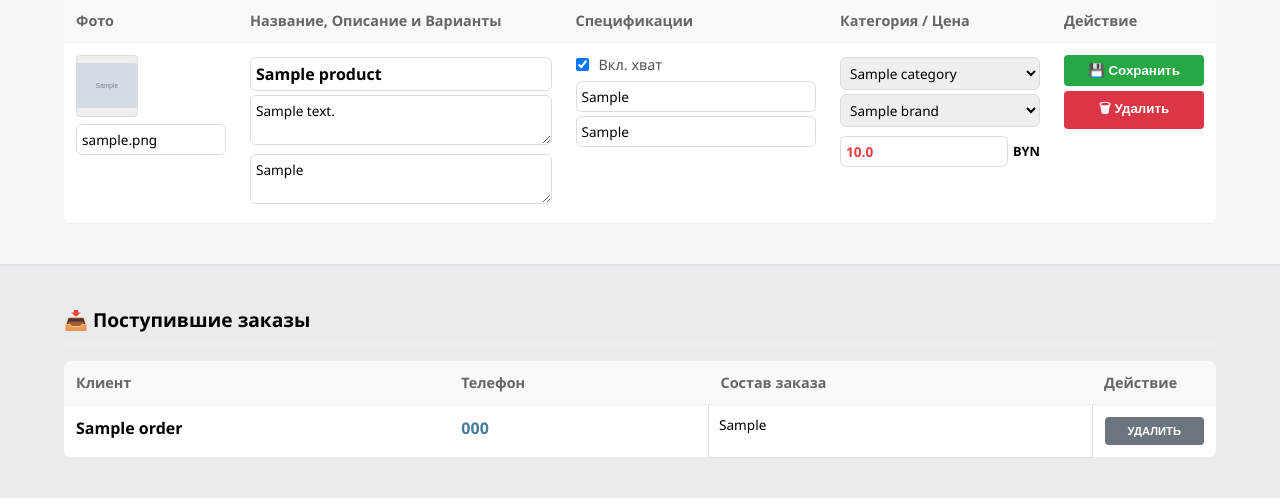
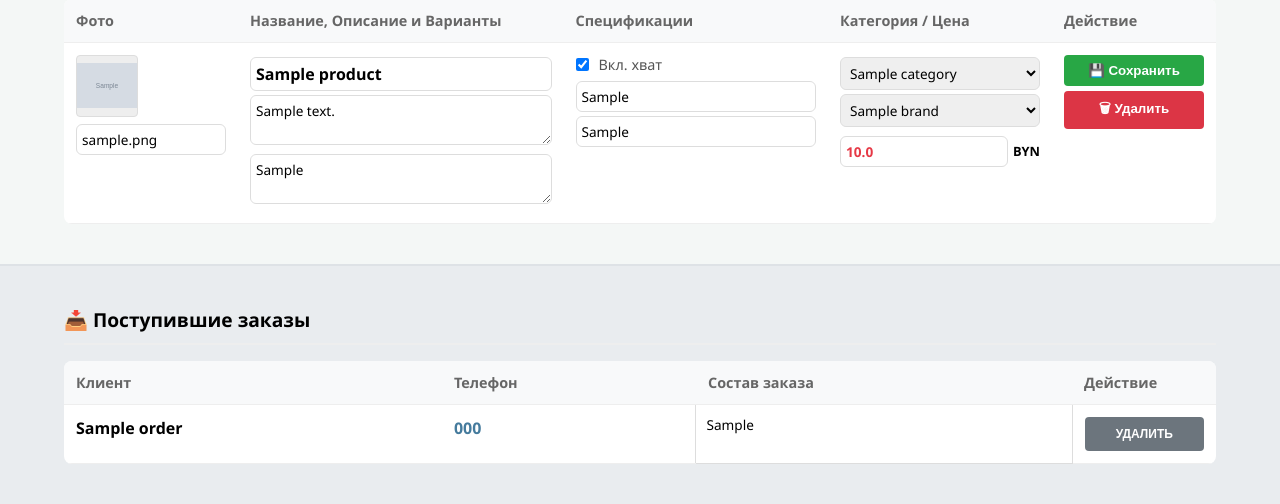
Before and after one commit to artik1112006-lang/pro_hockey-store, a FastAPI app: page /admin in a window 1280 px wide. Shown: the part 777-1281 px from the top of the page. Run offline with FastAPI, Linux system fonts and the light colour scheme; the visitor is signed in with stand-in values (Sample User, id 1); tables that the repository leaves empty hold one stand-in row (values such as "Sample post"); grey boxes marked "Sample" are stand-in pictures.

Commit message:
Update admin.html

```diff
--- a/templates/admin.html
+++ b/templates/admin.html
@@ -213,7 +213,7 @@
                 <th>Клиент</th>
                 <th>Телефон</th>
                 <th>Состав заказа</th>
-                <th style="width: 100px;">Действие</th>
+                <th style="width: 120px;">Действие</th>
             </tr>
         </thead>
         <tbody>
@@ -223,8 +223,8 @@
                 <td><a href="tel:{{ o.phone }}" style="color: #457b9d; text-decoration: none; font-weight: bold;">{{ o.phone }}</a></td>
                 <td style="white-space: pre-line; font-size: 0.85rem; background: #fff; border-radius: 4px; padding: 10px; border: 1px solid #ddd;">{{ o.items }}</td>
                 <td>
-                    <form action="/admin/order/delete/{{ o.id }}" method="post">
-                        <button type="submit" class="del-btn" style="background:#6c757d; font-size: 0.7rem;">УДАЛИТЬ</button>
+                    <form action="/admin/order/delete/{{ o.id }}" method="post" onsubmit="return confirm('Удалить этот заказ из списка?')">
+                        <button type="submit" class="del-btn" style="background:#6c757d; font-size: 0.75rem; cursor: pointer; padding: 10px;">УДАЛИТЬ</button>
                     </form>
                 </td>
             </tr>
```
